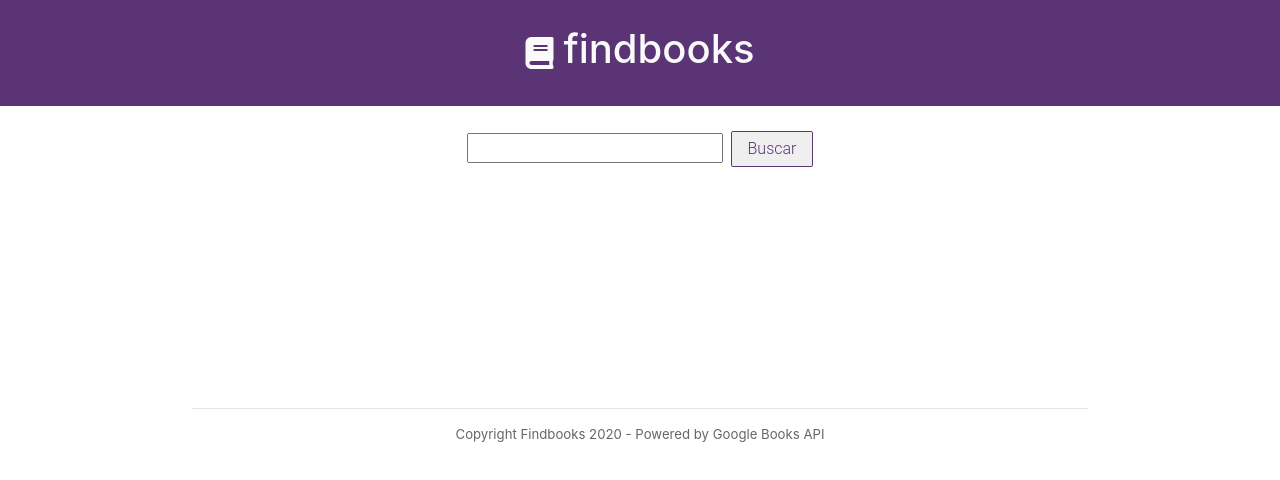
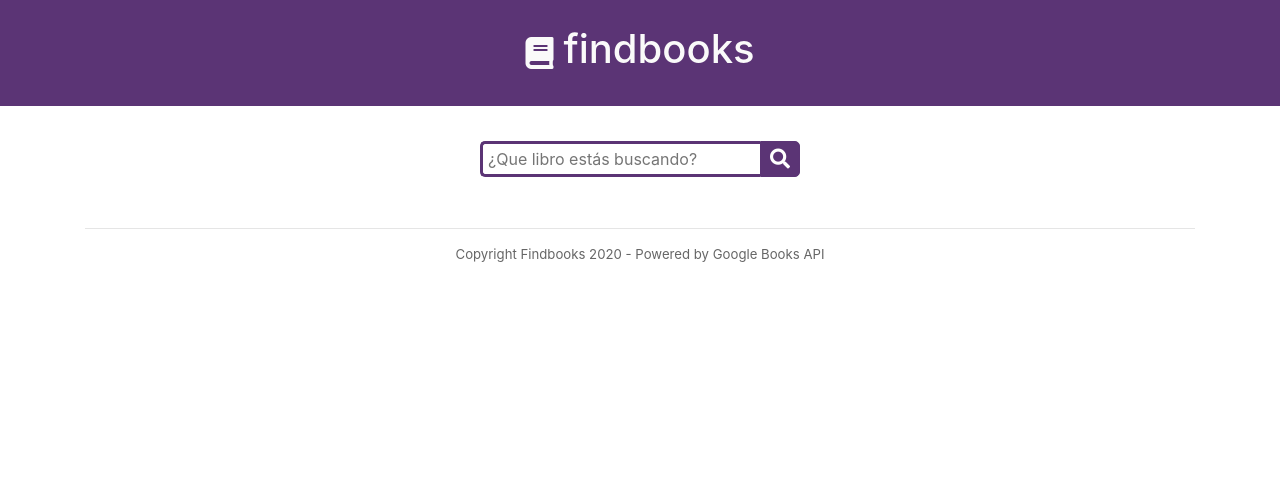
Before and after one commit to marcosdellavecchia/peek-a-book, a React (Create React App) app: page / in a window 1280 px wide. Shown: the top 480 px of the page. Built offline with nearby package versions, Linux system fonts and the light colour scheme.

Commit message:
Added external link to book preview. Input field refactored.

```diff
--- a/src/App.css
+++ b/src/App.css
@@ -16,36 +16,40 @@ body {
   margin-right: 10px;
 }
 
-.search-area {
+.search {
+  margin-top: 35px;
+  margin-bottom: 35px;
+  width: 100%;
   display: flex;
   justify-content: center;
   align-items: center;
-  margin-top: 25px;
-  margin-bottom: 25px;
 }
 
-.search-input {
-  margin: auto auto;
+.searchTerm {
+  width: 280px;
+  border: 3px solid #5b3475;
+  border-right: none;
+  padding: 5px;
+  height: 36px;
+  border-radius: 5px 0 0 5px;
+  outline: none;
+  color: #333333;
 }
 
-.search-button {
-  display: inline-block;
-  padding: 0.3em 1em;
-  border: 0.1em solid #5b3475;
-  margin-left: 8px;
-  border-radius: 0.12em;
-  box-sizing: border-box;
-  text-decoration: none;
-  font-family: "Roboto", sans-serif;
-  font-weight: 300;
+.searchTerm:focus {
   color: #5b3475;
-  text-align: center;
-  transition: all 0.2s;
 }
 
-.search-button:hover {
-  color: #f3f3f3;
-  background-color: #5b3475;
+.searchButton {
+  width: 40px;
+  height: 36px;
+  border: 1px solid #5b3475;
+  background: #5b3475;
+  text-align: center;
+  color: #fff;
+  border-radius: 0 5px 5px 0;
+  cursor: pointer;
+  font-size: 20px;
 }
 
 .booklist {
@@ -55,18 +59,8 @@ body {
 }
 
 .footer {
-  margin-top: 50px;
   font-size: 0.825em;
   color: #666666;
-  text-align: center;
-  width: 70%;
-}
-
-.container-footer {
-  padding-top: 150px;
-  margin-bottom: 25px;
-  display: flex;
-  justify-content: center;
 }
 
 .card {
@@ -110,3 +104,8 @@ body {
   font-size: 0.825em;
   line-height: 0.25;
 }
+
+a {
+  text-decoration: none !important;
+  color: inherit !important;
+}
--- a/src/components/booklist.js
+++ b/src/components/booklist.js
@@ -1,22 +1,26 @@
 import React from "react";
 import BookCard from "./bookcard";
 
-{
 /* Itera el componente books y pasa los props a BookCard de cada cada objeto que encuentra. */
-}
 
 const BookList = (props) => {
   return (
     <div className="container booklist">
       {props.books.map((book, i) => {
         return (
+          <a
+            href={book.volumeInfo.previewLink}
+            target="_blank"
+            rel="noopener noreferrer"
+            key={i}
+          >
             <BookCard
-            key={i}
               image={book.volumeInfo.imageLinks.thumbnail}
               title={book.volumeInfo.title}
               author={book.volumeInfo.authors}
               published={book.volumeInfo.publishedDate}
             />
+          </a>
         );
       })}
     </div>
--- a/src/components/footer.js
+++ b/src/components/footer.js
@@ -3,9 +3,9 @@ import React from "react";
 function Footer() {
   return (
     <React.Fragment>
-      <div className="container-footer">
-        <p className="footer">
-          <hr />
+      <div className="container">
+        <hr />
+        <p className="footer text-center">
           Copyright Findbooks 2020 - Powered by Google Books API
         </p>
       </div>
--- a/src/components/header.js
+++ b/src/components/header.js
@@ -3,10 +3,12 @@ import React from "react";
 class Header extends React.Component {
   render() {
     return (
-      <div className="container-fluid header">
-        <i className="fas fa-book fa-2x"></i>
-        <h1>findbooks</h1>
-      </div>
+      <a href="/">
+        <div className="container-fluid header">
+          <i className="fas fa-book fa-2x"></i>
+          <h1>findbooks</h1>
+        </div>
+      </a>
     );
   }
 }
--- a/src/components/search-area.js
+++ b/src/components/search-area.js
@@ -2,17 +2,20 @@ import React from "react";
 
 function SearchArea(props) {
   return (
-    <div className="container search-area">
-      <form onSubmit={props.searchBook} action="">
-        <input
-          className="search-input"
-          type="text"
-          onChange={props.handleSearch}
-        />
-        <button type="submit" className="search-button">
-          Buscar
+    <div className="container">
+      <div className="search">
+        <form onSubmit={props.searchBook} id="form" action="">
+          <input
+            className="searchTerm"
+            type="text"
+            placeholder="¿Que libro estás buscando?"
+            onChange={props.handleSearch}
+          />
+        </form>
+        <button type="submit" className="searchButton" form="form">
+          <i className="fa fa-search"></i>
         </button>
-      </form>
+      </div>
     </div>
   );
 }
```
Also changed, not shown: src/components/book-page.js (deleted, +0 -16 lines). Lines whose indentation alone changed are shown as unchanged.
